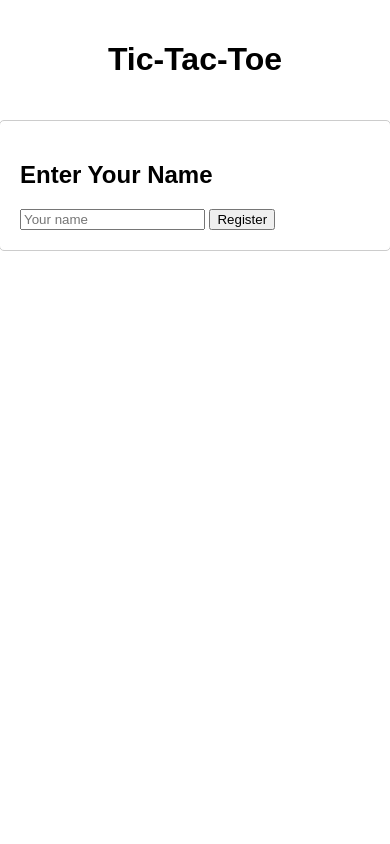
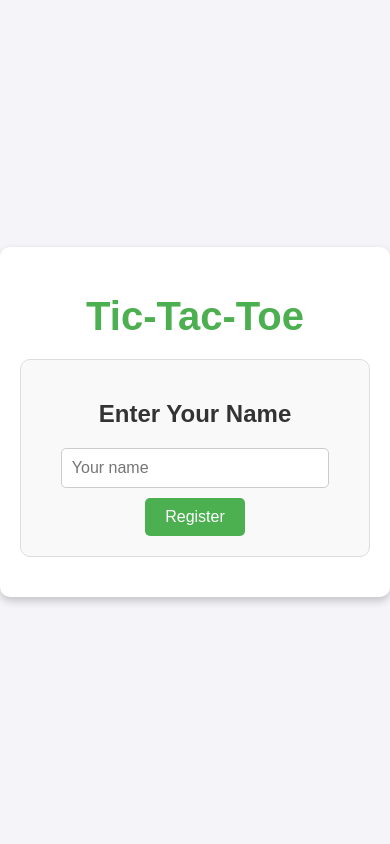
Before and after one commit to jumailj/TIC-TAC-TOE, a FastAPI app: page / in a window 390 px wide. Run offline with FastAPI, Linux system fonts and the light colour scheme.

Commit message:
update major ui changes in game

```diff
--- a/app/static/style.css
+++ b/app/static/style.css
@@ -1,41 +1,130 @@
+/* General body styling */
 body {
-    font-family: Arial, sans-serif;
-    max-width: 800px;
-    margin: 0 auto;
+    font-family: 'Arial', sans-serif;
+    background-color: #f4f4f9;
+    color: #333;
+    margin: 0;
+    padding: 0;
+    display: flex;
+    justify-content: center;
+    align-items: center;
+    height: 100vh;
+}
+
+/* Container styling */
+.container {
+    text-align: center;
+    background: #ffffff;
     padding: 20px;
+    border-radius: 10px;
+    box-shadow: 0 4px 8px rgba(0, 0, 0, 0.2);
+    width: 90%;
+    max-width: 600px;
 }
-.container {
-    display: flex;
-    flex-direction: column;
-    align-items: center;
+
+/* Header styling */
+h1 {
+    font-size: 2.5rem;
+    color: #4CAF50;
+    margin-bottom: 20px;
 }
+
+/* Registration form styling */
 .registration, .waiting, .game {
     margin: 20px 0;
     padding: 20px;
+    border: 1px solid #ddd;
+    border-radius: 10px;
+    background-color: #f9f9f9;
+    display: none;
+}
+
+.registration input {
+    padding: 10px;
+    font-size: 1rem;
     border: 1px solid #ccc;
     border-radius: 5px;
-    width: 100%;
-    display: none;
+    width: 80%;
+    margin-bottom: 10px;
 }
+
+.registration button {
+    padding: 10px 20px;
+    font-size: 1rem;
+    color: #fff;
+    background-color: #4CAF50;
+    border: none;
+    border-radius: 5px;
+    cursor: pointer;
+    transition: background-color 0.3s ease;
+}
+
+.registration button:hover {
+    background-color: #45a049;
+}
+
+/* Waiting section styling */
+.waiting h2 {
+    font-size: 1.5rem;
+    color: #555;
+}
+
+.waiting #waitingMessage {
+    font-size: 1rem;
+    color: #888;
+}
+
+/* Game board styling */
 .board {
     display: grid;
     grid-template-columns: repeat(3, 100px);
     grid-template-rows: repeat(3, 100px);
     gap: 5px;
-    margin: 20px 0;
+    margin: 20px auto;
+    justify-content: center;
 }
+
 .cell {
     width: 100px;
     height: 100px;
-    border: 2px solid #333;
+    background-color: #ffffff;
+    border: 2px solid #4CAF50;
     display: flex;
     align-items: center;
     justify-content: center;
-    font-size: 40px;
+    font-size: 2rem;
+    font-weight: bold;
+    color: #4CAF50;
     cursor: pointer;
+    transition: background-color 0.3s ease, color 0.3s ease;
 }
+
+
+/* Game status styling */
 .status {
-    margin: 20px 0;
-    font-size: 18px;
+    font-size: 1.2rem;
     font-weight: bold;
+    margin: 10px 0;
+    color: #333;
 }
+
+/* Game info styling */
+#gameInfo {
+    font-size: 1rem;
+    color: #555;
+    margin-top: 10px;
+}
+
+/* Responsive design */
+@media (max-width: 600px) {
+    .board {
+        grid-template-columns: repeat(3, 80px);
+        grid-template-rows: repeat(3, 80px);
+    }
+
+    .cell {
+        width: 80px;
+        height: 80px;
+        font-size: 1.5rem;
+    }
+}
```
